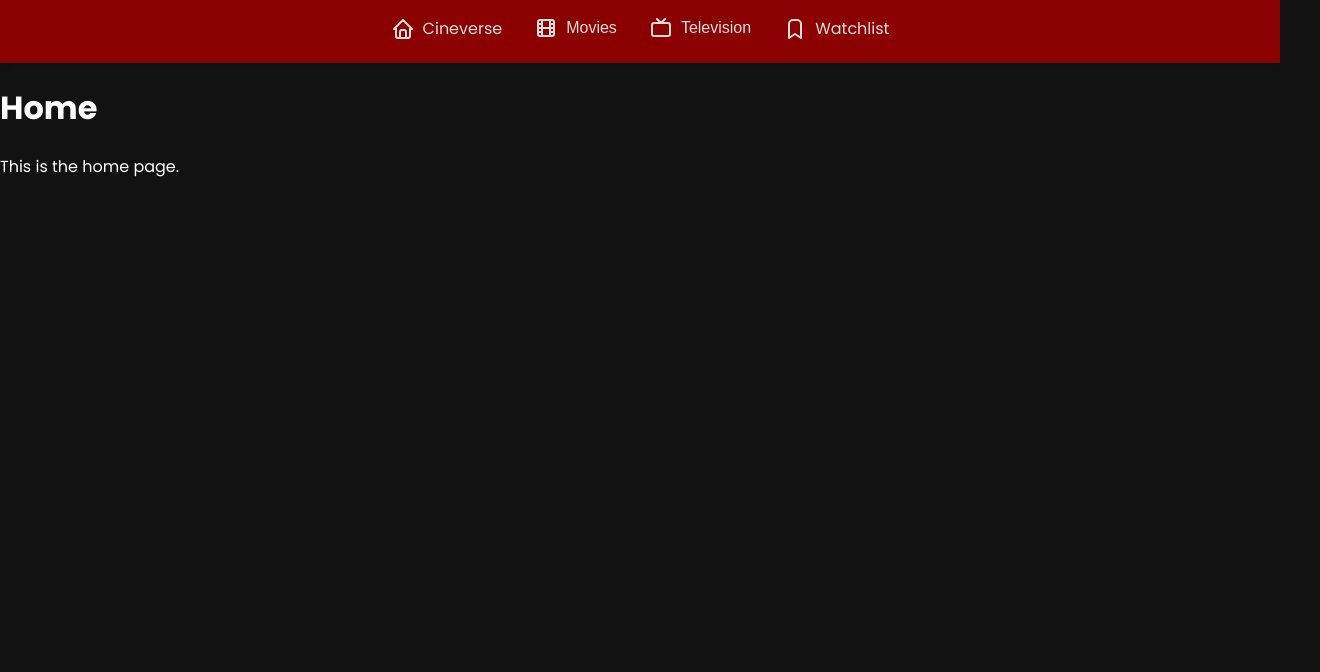
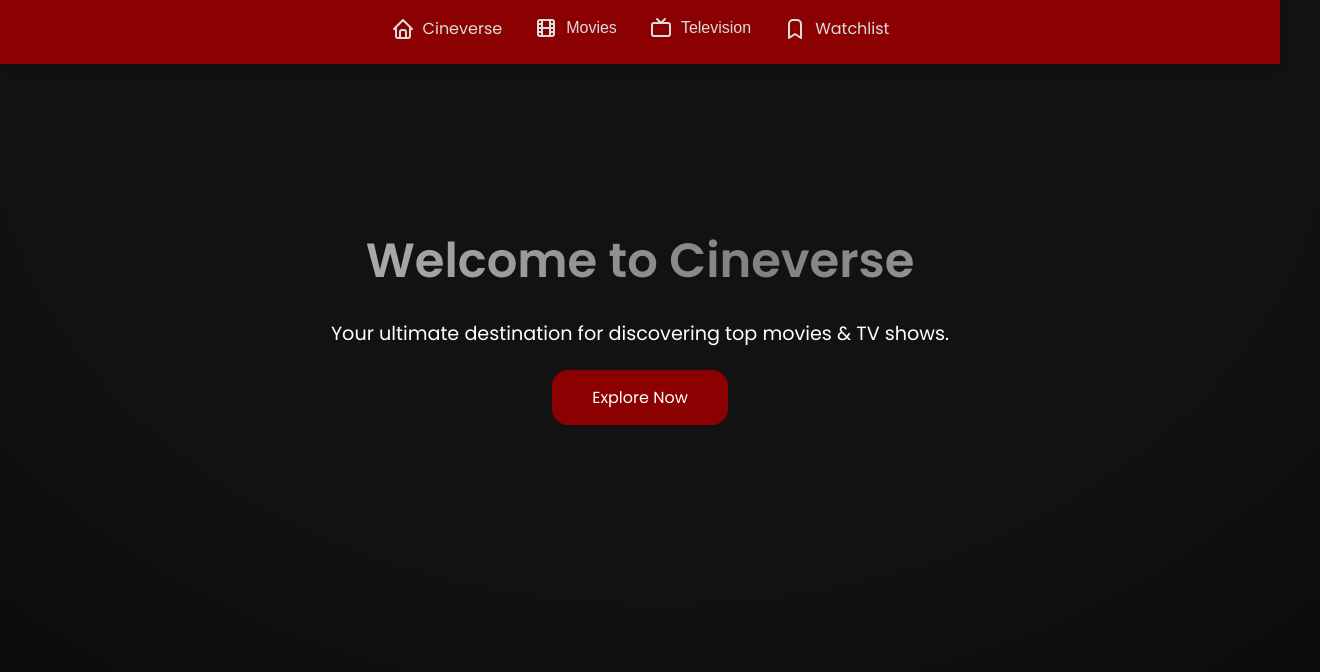
Before and after one commit to luketucich/cineverse, a React (Vite) app: page / in a window 1280 px wide. Shown: the top 672 px of the page, 1320 px wide, since content can reach past the window. Built offline with nearby package versions, Linux system fonts and the light colour scheme.

Commit message:
style: Updated the home page styling to welcome user and navigate them to movie browsing.

```diff
--- a/src/components/Card.jsx
+++ b/src/components/Card.jsx
@@ -104,7 +104,12 @@ const Card = ({ item, currItem, setCurrItem }) => {
           />
 
           <div className="card-info-container">
-            <h1 className="card-title" style={{ fontWeight: 600 }}>
+            <h1
+              className="card-title"
+              style={{
+                fontWeight: 600,
+              }}
+            >
               {item.title}
             </h1>
             <div
--- a/src/components/Home.jsx
+++ b/src/components/Home.jsx
@@ -1,10 +1,40 @@
-const Home = () => {
+import "../styles/home.css";
+
+const Cineverse = () => {
+  const navigateToTopMovies = () => {
+    window.location.href = "/browse/top-250-movies";
+  };
+
   return (
-    <div>
-      <h1>Home</h1>
-      <p>This is the home page.</p>
-    </div>
+    <>
+      <div
+        className="background"
+        style={{
+          position: "absolute",
+          inset: 0,
+          zIndex: -10,
+          height: "100%",
+          width: "100%",
+          display: "flex",
+          alignItems: "center",
+          padding: "6rem 1.25rem" /* Top/Bottom: 6rem, Left/Right: 1.25rem */,
+          background:
+            "radial-gradient(125% 125% at 50% 10%,  #121212 40%, #000 100%)",
+        }}
+      ></div>
+      <div className="cineverse">
+        <section className="hero">
+          <h1>Welcome to Cineverse</h1>
+          <p>
+            Your ultimate destination for discovering top movies & TV shows.
+          </p>
+          <button className="hero-button" onClick={navigateToTopMovies}>
+            Explore Now
+          </button>
+        </section>
+      </div>
+    </>
   );
 };
 
-export default Home;
+export default Cineverse;
--- a/src/styles/card.css
+++ b/src/styles/card.css
@@ -7,7 +7,6 @@
   height: auto;
   display: flex;
   flex-direction: column;
-  overflow: hidden;
   --card-height: auto;
 }
 
@@ -30,6 +29,7 @@
   background-color: #333;
   border-top: 0.0625rem solid #555;
   color: #e0e0e0;
+  overflow-y: scroll;
 }
 
 /* Placeholder card */
@@ -51,8 +51,18 @@
   color: #e0e0e0;
   margin: 0;
   padding: 0;
+  animation: fadeIn 0.3s ease-in-out 0.5s;
+  text-overflow: ellipsis;
 }
 
+@keyframes fadeIn {
+  0% {
+    opacity: 0;
+  }
+  100% {
+    opacity: 1;
+  }
+}
 /* Card image styles */
 .card-image {
   border-radius: 1rem;
@@ -172,7 +182,8 @@
 /* Animation for moving modal to center */
 @keyframes moveToCenter {
   0% {
-    height: var(--card-height);
+    height: 50%;
+    width: var(--card-original-width);
   }
   100% {
     top: 50%;
@@ -181,7 +192,7 @@
     border-radius: 1.5rem;
     box-shadow: 0 0.625rem 1.25rem rgba(0, 0, 0, 0.5);
     width: 60%;
-    height: 70vh; /* Final height */
+    height: 70vh;
   }
 }
 
@@ -198,19 +209,25 @@
     max-height: 10rem;
   }
   .modal-content-main {
+    width: 80%;
+    max-height: 40%;
     margin-top: 1rem;
-    width: 80%;
   }
+
   .modal {
     flex-direction: column;
     padding: 1rem;
   }
 
   .modal-content-secondary {
+    max-height: 60%;
     padding: 1.5rem 3rem;
     overflow: scroll;
   }
 
+  .card-title {
+    font-size: clamp(1rem, 2vw, 1.5rem);
+  }
   .modal-buttons {
     display: flex;
     flex-direction: column;
@@ -219,7 +236,8 @@
 
   @keyframes moveToCenter {
     0% {
-      height: var(--card-height); /* Start with the card's height */
+      height: 50%;
+      width: var(--card-original-width);
     }
     100% {
       top: 50%;
@@ -228,7 +246,7 @@
       border-radius: 1.5rem;
       box-shadow: 0 0.625rem 1.25rem rgba(0, 0, 0, 0.5);
       width: 80vw;
-      height: 85vh; /* Final height */
+      height: 85vh;
     }
   }
 }
@@ -268,7 +286,8 @@
 
   @keyframes moveToCenter {
     0% {
-      height: var(--card-height); /* Start with the card's height */
+      height: 50%;
+      width: var(--card-original-width);
     }
     100% {
       top: 50%;
@@ -277,7 +296,7 @@
       border-radius: 1.5rem;
       box-shadow: 0 0.625rem 1.25rem rgba(0, 0, 0, 0.5);
       width: 70vw;
-      height: 80vh; /* Final height */
+      height: 80vh;
     }
   }
 }
@@ -309,7 +328,8 @@
 
   @keyframes moveToCenter {
     0% {
-      height: var(--card-height); /* Start with the card's height */
+      height: 50%;
+      width: var(--card-original-width);
     }
     100% {
       top: 50%;
@@ -318,7 +338,7 @@
       border-radius: 1.5rem;
       box-shadow: 0 0.625rem 1.25rem rgba(0, 0, 0, 0.5);
       width: 50vw;
-      height: 70vh; /* Final height */
+      height: 70vh;
     }
   }
 }
--- /dev/null
+++ b/src/styles/home.css
@@ -0,0 +1,55 @@
+/* Cineverse.css */
+body {
+  margin: 0;
+  color: #e6e6e6;
+  background-color: #101010;
+  line-height: 1.6;
+}
+
+.hero {
+  text-align: center;
+  padding: 120px 20px;
+  color: #fff;
+}
+
+.hero h1 {
+  font-size: 3rem;
+  margin-bottom: 15px;
+  font-weight: 600;
+  background-image: linear-gradient(90deg, #ffffff, #818181, #ffffff);
+  background-size: 200%;
+  background-clip: text;
+  -webkit-background-clip: text;
+  color: transparent;
+  animation: shine 4s linear infinite;
+}
+
+@keyframes shine {
+  0% {
+    background-position: 200% 0;
+  }
+  100% {
+    background-position: -200% 0;
+  }
+}
+
+.hero p {
+  font-size: 1.2rem;
+  margin-bottom: 20px;
+}
+
+.hero-button {
+  padding: 15px 40px;
+  background: #8b0000;
+  color: white;
+  font-size: 1rem;
+  border: none;
+  border-radius: 1rem;
+  cursor: pointer;
+  transition: background 0.3s ease;
+  font-family: inherit;
+}
+
+.hero-button:hover {
+  background: #ce0000;
+}
```
